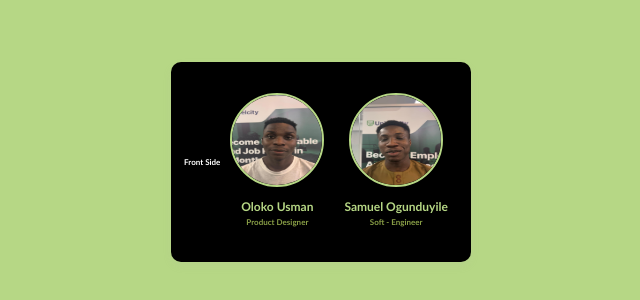
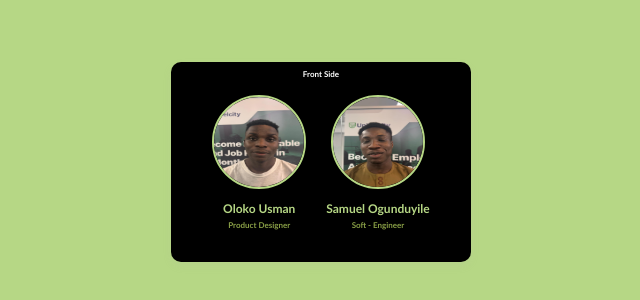
Before and after one commit to ajalakayode/assessment2_group, a plain HTML site: page index.html in a window 1280 px wide. Shown: the part 238-538 px from the top of the page, without its empty margins (319-959 px from the left). Drawn offline with Linux system fonts and the light colour scheme.

Commit message:
style: add flex to team member to properly align items

```diff
--- a/index.html
+++ b/index.html
@@ -16,6 +16,7 @@
         <div class="card-front">
           <!-- Place all front face content below this line -->
           <h2>Front Side</h2>
+          <main>
             <div class="team-mem">
               <img src="./yomi.jpeg" width="70px" height="70px" />
               <h4>Oloko Usman</h4>
@@ -26,10 +27,13 @@
               <h4>Samuel Ogunduyile</h4>
               <h3>Soft - Engineer</h3>
             </div>
+          </main>
+
         </div>
         <div class="card-back">
           <!-- Place all back face content below this line -->
           <h2>Back Side</h2>
+          <main>
           <div class="team-mem">
             <img src="./kay.jpeg" width="70px" height="70px" />
             <h4>Ajala Kayode</h4>
@@ -40,6 +44,7 @@
             <h4>Otaru Emmanuel</h4>
             <h3>Frontend Developer</h3>
           </div>
+        </main>
         </div>
       </div>
     </div>
--- a/transforms.css
+++ b/transforms.css
@@ -36,16 +36,21 @@ body {
     width: 100%;
     height: 100%;
     backface-visibility: hidden; /* Hide the back face when not visible */
-    display: flex;
-    justify-content: center;
-    align-items: center;
     border-radius: 10px;
     box-shadow: 0 4px 8px rgba(174, 172, 172, 0.1);
     background-color: #000000;
   }
+  main
 
+{
+  display: flex;
+  flex-direction: row;
+  justify-content: center;
+  align-items: center;
+}
   .card-back {
     transform: rotateY(180deg); /* Rotate the back face so it's hidden initially */
+  background-color: #2e302e;
   }
 
   h2
@@ -65,6 +70,7 @@ body {
       text-align: center;
       justify-content: center;
       align-items: center;
+
 
 
 
```
Lines whose indentation alone changed are shown as unchanged.
